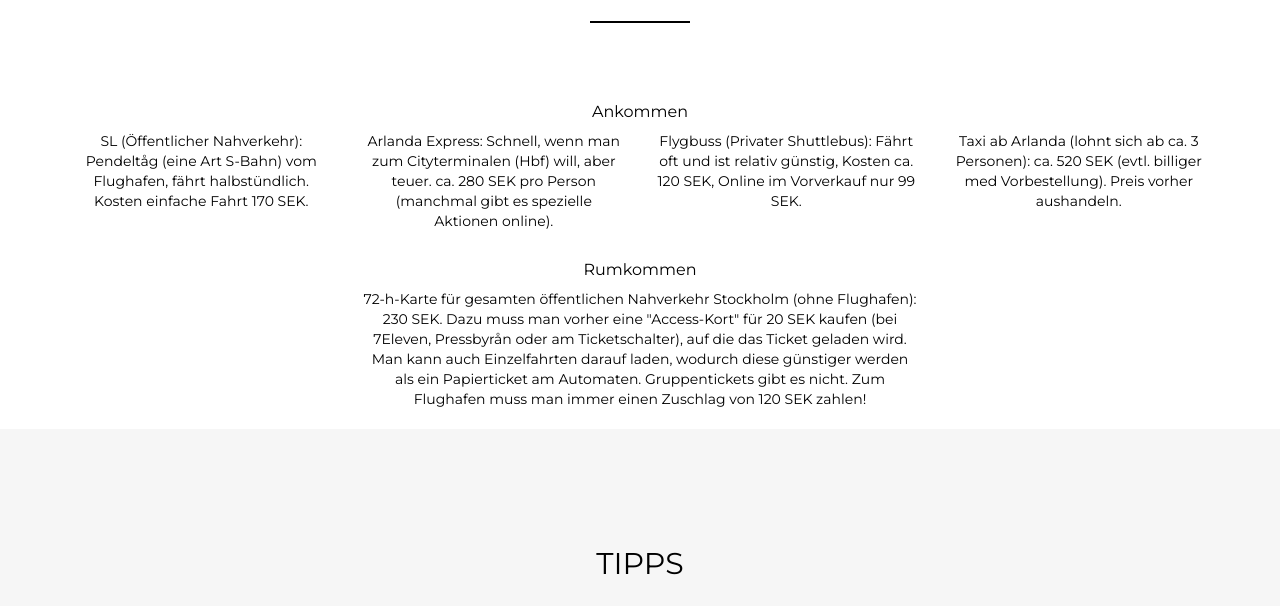
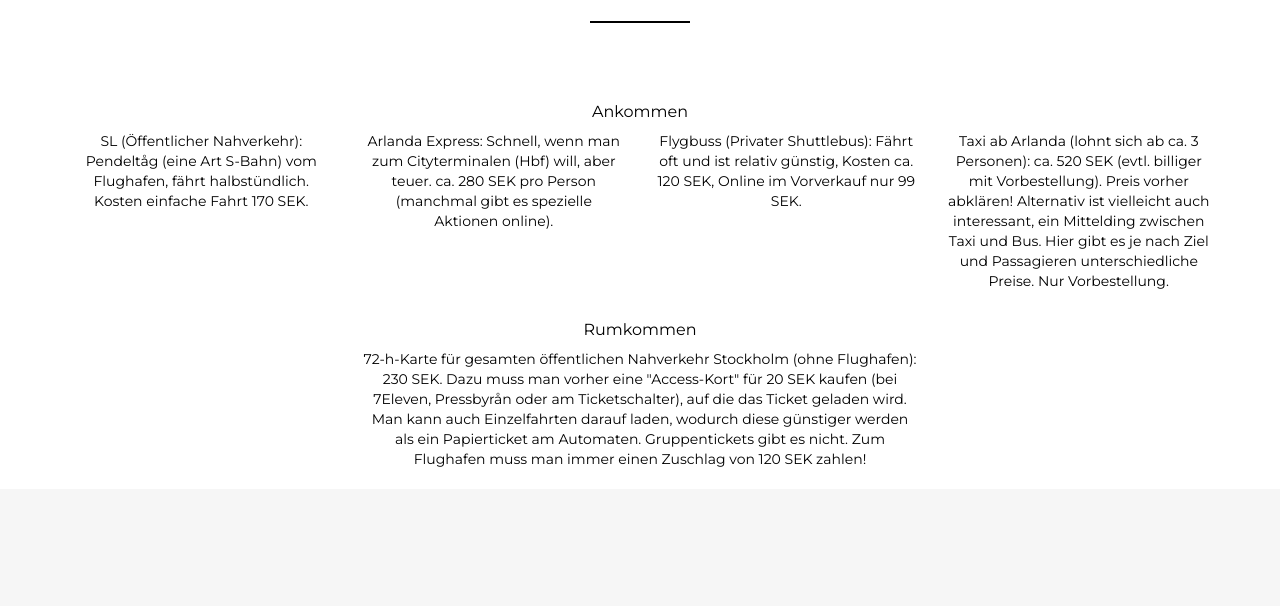
Before and after one commit to juli-und-frank/juli-und-frank, a plain HTML site: page index.html in a window 1280 px wide. Shown: the part 2580-3186 px from the top of the page. Drawn offline with nearby package versions, Linux system fonts and the light colour scheme.

Commit message:
Update index.html

```diff
--- a/index.html
+++ b/index.html
@@ -225,7 +225,7 @@
             <p><a href="http://www.flygbussarna.se/" target="_blank"> Flygbuss (Privater Shuttlebus): </a> Fährt oft und ist relativ günstig, Kosten ca. 120 SEK, Online im Vorverkauf nur 99 SEK.  </p>
           </div>
           <div class="col-md-3">
-            <p> Taxi ab Arlanda (lohnt sich ab ca. 3 Personen): ca. 520 SEK (evtl. billiger med Vorbestellung). Preis vorher aushandeln.</p>
+            <p> Taxi ab Arlanda (lohnt sich ab ca. 3 Personen): ca. 520 SEK (evtl. billiger mit Vorbestellung). Preis vorher abklären! Alternativ ist vielleicht auch <a href="www.doortogate.se"target="_blank"> </a> interessant, ein Mittelding zwischen Taxi und Bus. Hier gibt es je nach Ziel und Passagieren unterschiedliche Preise. Nur Vorbestellung. </p>
           </div>
         </div>
         <h3>Rumkommen</h3>
```
